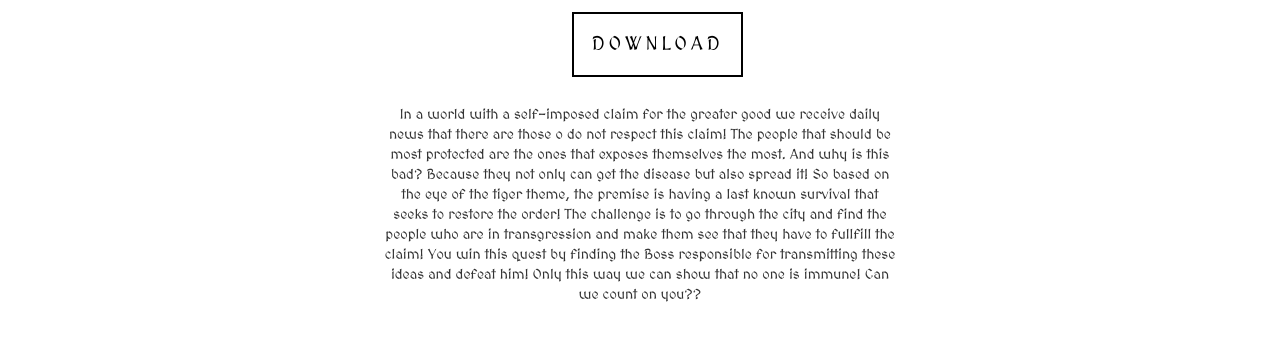
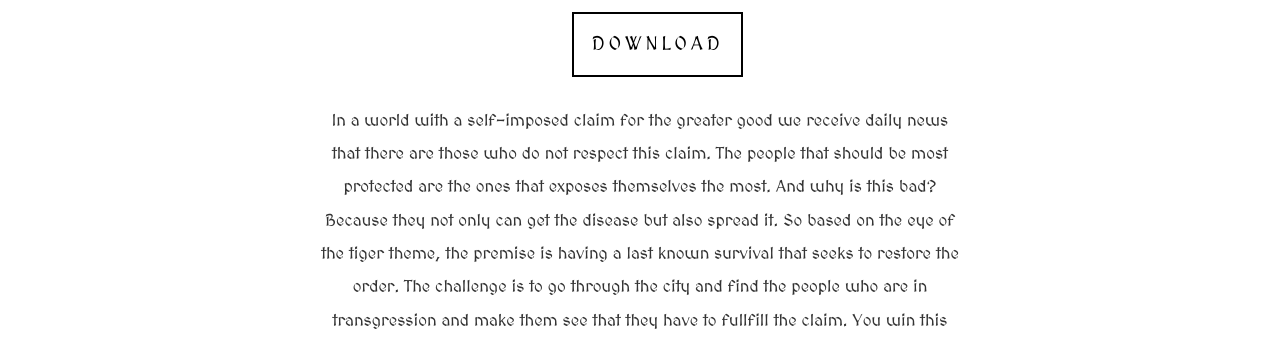
Before and after one commit to andrevicentegoncalves/doomers.github.io, a plain HTML site: page index.html in a window 1280 px wide. Shown: the part 1271-1616 px from the top of the page. Drawn offline with nearby package versions, Linux system fonts and the light colour scheme.

Commit message:
index modifications

```diff
--- a/index.html
+++ b/index.html
@@ -58,13 +58,13 @@
         <div class="story-text">
             <div class="story-text-container">
                 <div class="story-main-text item1 col-12">
-                    <p>In a world with a self-imposed claim for the greater good we receive daily news that there are those o do not respect this claim!
-                        The people that should be most protected are the ones that exposes themselves the most. And why is this bad? Because they not only can get the disease but also spread it!
-                        So based on the eye of the tiger theme, the premise is having a last known survival that seeks to restore the order!
-                        The challenge is to go through the city and find the people who are in transgression and make them see that they have to fullfill the claim!
-                        You win this quest by finding the Boss responsible for transmitting these ideas and defeat him!
-                        Only this way we can show that no one is immune!
-                        Can we count on you??</p>
+                    <p id="real-story">In a world with a self-imposed claim for the greater good we receive daily news that there are those who do not respect this claim.
+                        The people that should be most protected are the ones that exposes themselves the most. And why is this bad? Because they not only can get the disease but also spread it.
+                        So based on the eye of the tiger theme, the premise is having a last known survival that seeks to restore the order.
+                        The challenge is to go through the city and find the people who are in transgression and make them see that they have to fullfill the claim.
+                        You win this quest by finding the Boss responsible for transmitting these ideas and defeat him.
+                        Only this way we can show that no one is immune.<br>
+                        Are you our last known survivor??</p>
                 </div>
             </div>
         </div>
--- a/style.css
+++ b/style.css
@@ -181,7 +181,11 @@ h2{
     #story_text{
       text-align: center;
       /* padding: 20% 10% ; */
+    }
+
+    #real-story{
       line-height: 200%;
+      font-size: 1.3vw;
     }
 
     .download-container{
@@ -202,5 +206,5 @@ h2{
 
     .story-main-text{
       text-align: center;
-      padding: 0 30%;
+      padding: 0 25%;
     }
```
Also changed, not shown: 1 other file.
